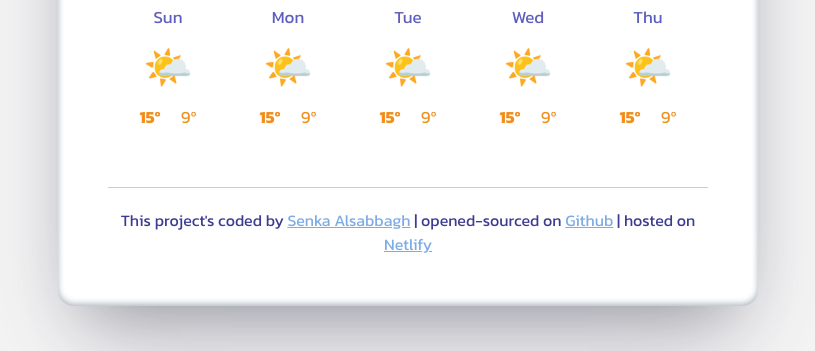
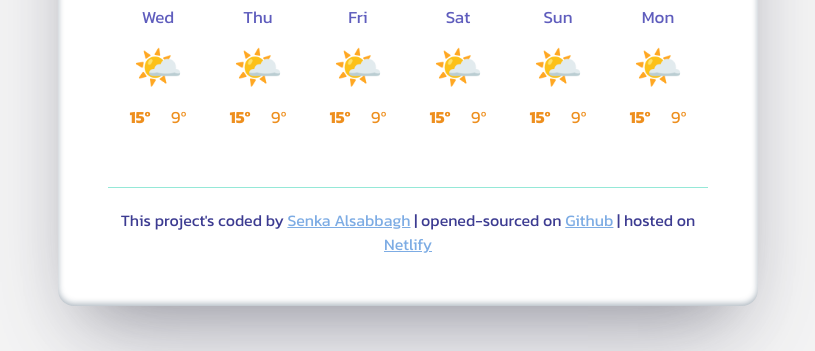
Before and after one commit to Senka87/Just-a-Weather-App, a plain HTML site: page index.html in a window 1280 px wide. Shown: the part 547-898 px from the top of the page, without its empty margins (232-1047 px from the left). Drawn offline with nearby package versions, Linux system fonts and the light colour scheme; no server answers.

Commit message:
Added JS template to display daily forcast. Injecting HTML from JS

```diff
--- a/index.html
+++ b/index.html
@@ -51,58 +51,7 @@
             <div class="weather-app-unite">°C</div>
           </div>
         </div>
-        <div class="weather-forecast">
-          <div class="weather-forecast-day">
-            <div class="weather-forecast-date">Sun</div>
-            <div class="weather-forecast-icon">🌤️</div>
-            <div class="weather-forecast-temperatures">
-              <div class="weather-forecast-temperature">
-                <strong>15º</strong>
-              </div>
-              <div class="weather-forecast-temperature">9º</div>
-            </div>
-          </div>
-          <div class="weather-forecast-day">
-            <div class="weather-forecast-date">Mon</div>
-            <div class="weather-forecast-icon">🌤️</div>
-            <div class="weather-forecast-temperatures">
-              <div class="weather-forecast-temperature">
-                <strong>15º</strong>
-              </div>
-              <div class="weather-forecast-temperature">9º</div>
-            </div>
-          </div>
-          <div class="weather-forecast-day">
-            <div class="weather-forecast-date">Tue</div>
-            <div class="weather-forecast-icon">🌤️</div>
-            <div class="weather-forecast-temperatures">
-              <div class="weather-forecast-temperature">
-                <strong>15º</strong>
-              </div>
-              <div class="weather-forecast-temperature">9º</div>
-            </div>
-          </div>
-          <div class="weather-forecast-day">
-            <div class="weather-forecast-date">Wed</div>
-            <div class="weather-forecast-icon">🌤️</div>
-            <div class="weather-forecast-temperatures">
-              <div class="weather-forecast-temperature">
-                <strong>15º</strong>
-              </div>
-              <div class="weather-forecast-temperature">9º</div>
-            </div>
-          </div>
-          <div class="weather-forecast-day">
-            <div class="weather-forecast-date">Thu</div>
-            <div class="weather-forecast-icon">🌤️</div>
-            <div class="weather-forecast-temperatures">
-              <div class="weather-forecast-temperature">
-                <strong>15º</strong>
-              </div>
-              <div class="weather-forecast-temperature">9º</div>
-            </div>
-          </div>
-        </div>
+        <div class="weather-forecast" id="forecast"></div>
       </main>
       <footer>
         This project's coded by
--- a/src/index.js
+++ b/src/index.js
@@ -50,7 +50,34 @@ function handleSearchSubmit(event) {
   searchCity(searchInput.value);
 }
 
+function displayForecast() {
+  let days = ["Wed", "Thu", "Fri", "Sat", "Sun", "Mon"];
+  let forecastHtml = "";
+
+  days.forEach(function (day) {
+    forecastHtml =
+      forecastHtml +
+      `
+      <div class="weather-forecast-day">
+        <div class="weather-forecast-date">${day}</div>
+        <div class="weather-forecast-icon">🌤️</div>
+        <div class="weather-forecast-temperatures">
+          <div class="weather-forecast-temperature">
+            <strong>15º</strong>
+          </div>
+          <div class="weather-forecast-temperature">9º</div>
+        </div>
+      </div>
+    `;
+  });
+
+  let forecastElement = document.querySelector("#forecast");
+  forecastElement.innerHTML = forecastHtml;
+}
+
 let searchFormElement = document.querySelector("#search-form");
 searchFormElement.addEventListener("submit", handleSearchSubmit);
 
 searchCity("Madrid");
+
+displayForecast();
```
